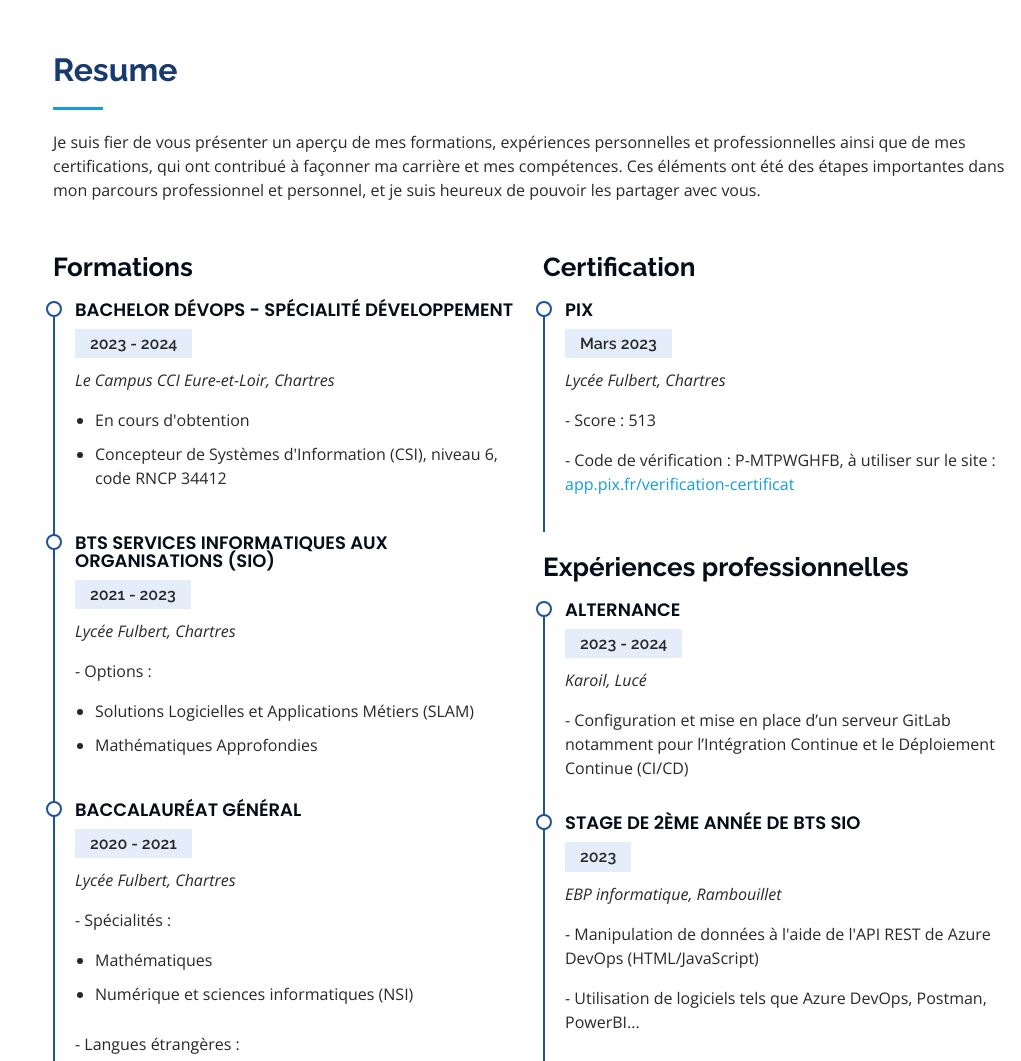
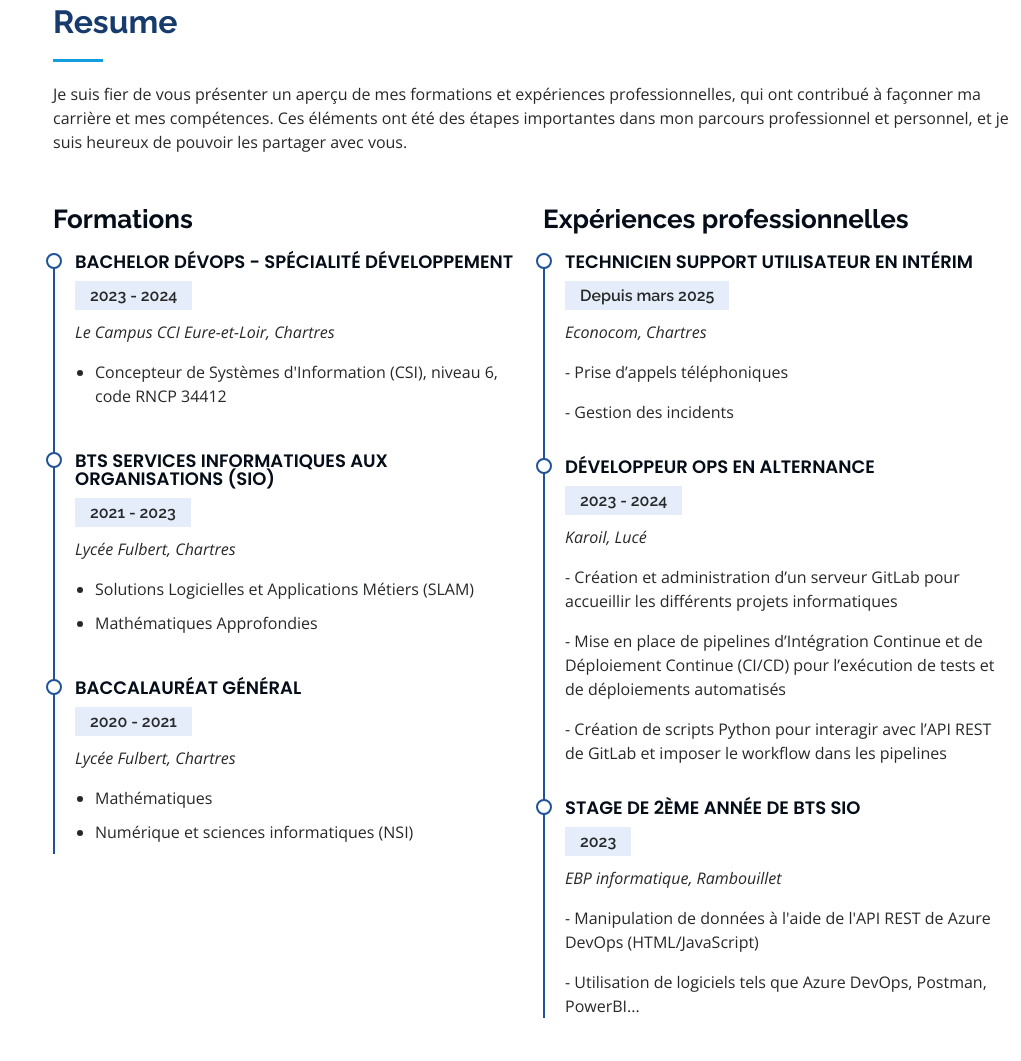
Before and after one commit to 4rn4ud/Portfolio, a plain HTML site: page index.html in a window 1280 px wide. Shown: the part 2377-3438 px from the top of the page, without its empty margins (259-1280 px from the left). Drawn offline with nearby package versions, Linux system fonts and the light colour scheme.

Commit message:
Update index.html

```diff
--- a/index.html
+++ b/index.html
@@ -86,8 +86,8 @@
 
         <div class="section-title">
           <h2>Profil</h2>
-          <p>Étudiant en alternance Concepteur de Systèmes d'Information (CSI) DevOps spécialité développement dans l'entreprise Karoil, je suis passionné par les nouvelles technologies tel que la
-            domotique, et l'informatique, plus précisément par le développement d'applications.</p>
+          <p> Développeur passionné par les nouvelles technologies et plus précisément par le domaine de l’informatique. Je suis motivé par
+            la réalisation et la collaboration lors de projets innovants.</p>
         </div>
 
         <div class="row">
@@ -103,10 +103,11 @@
             <div class="row">
               <div class="col-lg-6">
                 <ul>
-                  <li><i class="bi bi-chevron-right"></i> <strong>Âge:</strong> <span>21</span></li>
-                  <li><i class="bi bi-chevron-right"></i> <strong>Formation en cours:</strong> <span>Bachelor CSI DévOps spécialité développement</span></li>
+                  <li><i class="bi bi-chevron-right"></i> <strong>Âge:</strong> <span>22</span></li>
+                  <!-- <li><i class="bi bi-chevron-right"></i> <strong>Formation en cours:</strong> <span>Bachelor CSI DévOps spécialité développement</span></li> -->
                   <li><i class="bi bi-chevron-right"></i> <strong>Email:</strong> <a
                     href="mailto:arnaud.lechat1@gmail.com" target="_blank"><span>arnaud.lechat1@gmail.com</span></a></li>
+                  <li><i class="bi bi-chevron-right"></i> <strong>Permis:</strong> <span>B</span></li>
                 </ul>
               </div>
               <div class="col-lg-6">
@@ -170,9 +171,13 @@
 
         <div class="section-title">
           <h2>Compétences</h2>
+          <!-- <p>
+            Je suis ravi de vous présenter mes compétences professionnelles, acquises au fil des années à travers mes expériences et mes projets.
+            Vous trouverez ci-dessous un aperçu de mes compétences clés et des réalisations les plus significatives que j'ai accomplies jusqu'à présent.
+          </p> -->
           <p>
             Je suis ravi de vous présenter mes compétences professionnelles, acquises au fil des années à travers mes expériences et mes projets.
-            Vous trouverez ci-dessous un aperçu de mes compétences clés et des réalisations les plus significatives que j'ai accomplies jusqu'à présent.
+            Vous trouverez ci-dessous un aperçu de mes compétences clés, acquises jusqu'à présent.
           </p>
         </div>
 
@@ -261,8 +266,12 @@
 
         <div class="section-title">
           <h2>Resume</h2>
+          <!-- <p>
+            Je suis fier de vous présenter un aperçu de mes formations, expériences personnelles et professionnelles ainsi que de mes certifications, qui ont contribué à façonner ma carrière et mes compétences.
+            Ces éléments ont été des étapes importantes dans mon parcours professionnel et personnel, et je suis heureux de pouvoir les partager avec vous.
+          </p> -->
           <p>
-            Je suis fier de vous présenter un aperçu de mes formations, expériences personnelles et professionnelles ainsi que de mes certifications, qui ont contribué à façonner ma carrière et mes compétences.
+            Je suis fier de vous présenter un aperçu de mes formations et expériences professionnelles, qui ont contribué à façonner ma carrière et mes compétences.
             Ces éléments ont été des étapes importantes dans mon parcours professionnel et personnel, et je suis heureux de pouvoir les partager avec vous.
           </p>
         </div>
@@ -288,7 +297,6 @@
               <h5>2023 - 2024</h5>
               <p><em>Le Campus CCI Eure-et-Loir, Chartres</em></p>
               <ul>
-                <li>En cours d'obtention</li>
                 <li>Concepteur de Systèmes d'Information (CSI), niveau 6, code RNCP 34412</li>
               </ul>
             </div>
@@ -296,7 +304,6 @@
               <h4>BTS Services Informatiques aux Organisations (SIO)</h4>
               <h5>2021 - 2023</h5>
               <p><em>Lycée Fulbert, Chartres</em></p>
-              <p>- Options :</p>
               <ul>
                 <li>Solutions Logicielles et Applications Métiers (SLAM)</li>
                 <li>Mathématiques Approfondies</li>
@@ -306,30 +313,15 @@
               <h4>Baccalauréat Général</h4>
               <h5>2020 - 2021</h5>
               <p><em>Lycée Fulbert, Chartres</em></p>
-              <p>- Spécialités :</p>
               <ul>
                 <li>Mathématiques</li>
                 <li>Numérique et sciences informatiques (NSI)</li>
-              </ul>
-              <p>- Langues étrangères :</p>
-              <ul>
-                <li>Anglais : Niveau A2</li>
-                <li>Espagnol : Niveau A2</li>
               </ul>
             </div>
 
           </div>
 
           <div class="col-lg-6" data-aos="fade-up" data-aos-delay="100">
-
-            <h3 class="resume-title">Certification</h3>
-            <div class="resume-item">
-              <h4>PIX</h4>
-              <h5>Mars 2023</h5>
-              <p><em>Lycée Fulbert, Chartres</em></p>
-              <p>- Score : 513</p>
-              <p>- Code de vérification : P-MTPWGHFB, à utiliser sur le site : <a href="https://app.pix.fr/verification-certificat" target="_blank"><span>app.pix.fr/verification-certificat</span></a></p>
-            </div>
 
             <!-- <h3 class="resume-title">Expérience personnelle</h3>
             <div class="resume-item">
@@ -342,11 +334,23 @@
 
             <h3 class="resume-title">Expériences professionnelles</h3>
             <div class="resume-item">
-              <h4>Alternance</h4>
+              <h4>Technicien support utilisateur en intérim</h4>
+              <h5>Depuis mars 2025</h5>
+              <p><em>Econocom, Chartres</em></p>
+              <p>- Prise d’appels téléphoniques</p>
+              <p>- Gestion des incidents</p>
+            </div>
+            <div class="resume-item">
+              <h4>Développeur Ops en alternance</h4>
               <h5>2023 - 2024</h5>
               <p><em>Karoil, Lucé</em></p>
-              <p>- Configuration et mise en place d’un serveur GitLab notamment
-                pour l’Intégration Continue et le Déploiement Continue (CI/CD)</p>
+              <p>- Création et administration d’un serveur GitLab pour accueillir
+                les différents projets informatiques</p>
+              <p>- Mise en place de pipelines d’Intégration Continue et de
+                Déploiement Continue (CI/CD) pour l’exécution de tests et de
+                déploiements automatisés</p>
+              <p>- Création de scripts Python pour interagir avec l’API REST de
+                GitLab et imposer le workflow dans les pipelines</p>
             </div>
             <div class="resume-item">
               <h4>Stage de 2ème année de BTS SIO</h4>
@@ -355,14 +359,28 @@
               <p>- Manipulation de données à l'aide de l'API REST de Azure DevOps (HTML/JavaScript)</p>
               <p>- Utilisation de logiciels tels que Azure DevOps, Postman, PowerBI...</p>
             </div>
-            <div class="resume-item">
+
+            <!-- <div class="resume-item">
               <h4>Stage de 1ère année de BTS SIO</h4>
               <h5>2022</h5>
               <p><em>Institution Notre Dame (IND), Chartres</em></p>
               <p>- Préparation et mise en place de poste informatique</p>
               <p>- Dépannage et recherche de panne sur poste informatique</p>
+            </div> -->
+          </div>
+
+          <!-- <div class="col-lg-6" data-aos="fade-up" data-aos-delay="200">
+
+            <h3 class="resume-title">Certification</h3>
+            <div class="resume-item">
+              <h4>PIX</h4>
+              <h5>Mars 2023</h5>
+              <p><em>Lycée Fulbert, Chartres</em></p>
+              <p>- Score : 513</p>
+              <p>- Code de vérification : P-MTPWGHFB, à utiliser sur le site : <a href="https://app.pix.fr/verification-certificat" target="_blank"><span>app.pix.fr/verification-certificat</span></a></p>
             </div>
-          </div>
+
+          </div> -->
         </div>
 
       </div>
```
